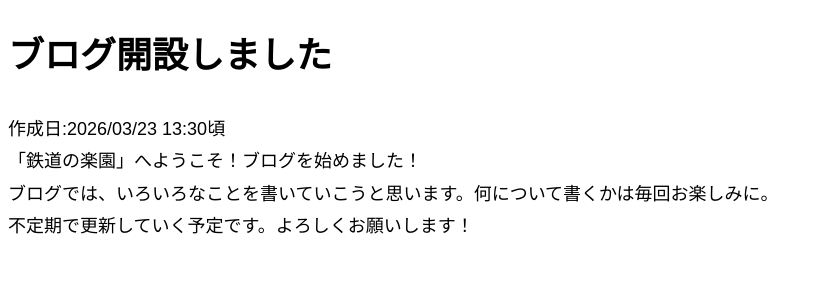
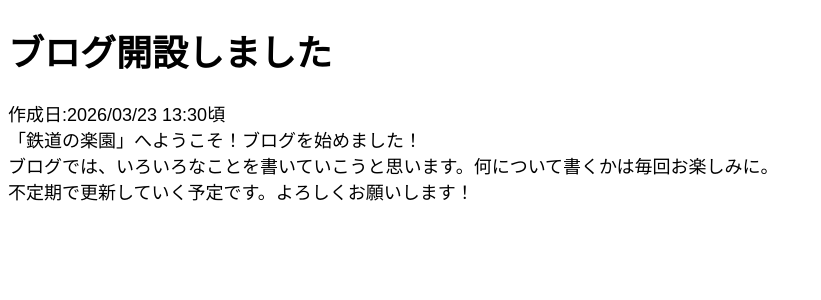
Before and after one commit to trainparadise/trainparadise, a Jekyll site: the page built from _posts/2026-03-23-1.md, in a window 1280 px wide. Shown: the top 300 px of the page, without its empty margins (0-821 px from the left). Built offline with Jekyll 4.4.1, drawn with Linux system fonts in a browser that asks for light colours.

Commit message:
Update post.html

```diff
--- a/_layouts/post.html
+++ b/_layouts/post.html
@@ -4,16 +4,13 @@
         <meta charset="UTF-8">
         <title>{{ page.title }}</title>
         <style>
-        h1 {
-    font-size: 36px;      /* タイトル */
-  }
-  body {
-    font-size: 18px;      /* 本文サイズ */
-    line-height: 1.8;     /* 行間（おすすめ） */
-  }
-
-
-</style>
+            h1 {
+                font-size: 36px;
+            }
+            body {
+                font-size: 18px;
+            }
+        </style>
     </head>
 
     <body style="font-family: sans-serif;">
```
